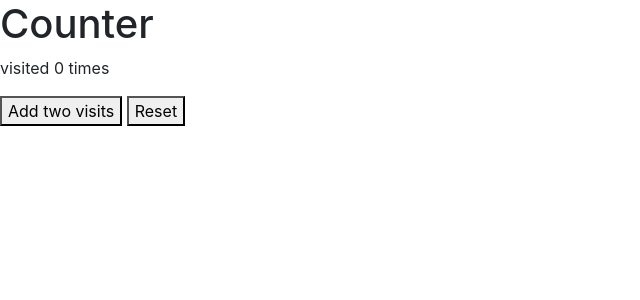
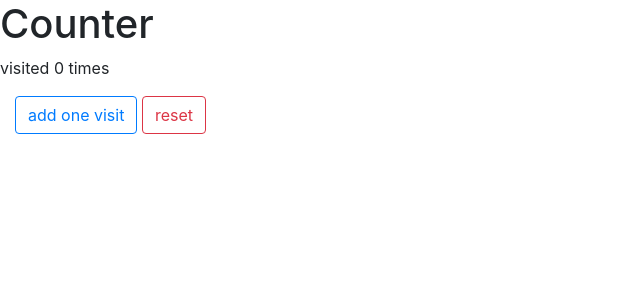
Before and after one commit to DaliusBeckjr/py-fun, a Flask app: page / in a window 1280 px wide. Shown: the top 300 px of the page, without its empty margins (0-640 px from the left). Run offline with Flask 3, Linux system fonts and the light colour scheme.

Commit message:
it works now....

```diff
--- a/python/flask/counter/server.py
+++ b/python/flask/counter/server.py
@@ -2,31 +2,21 @@ from flask import Flask, render_template, request, redirect, session
 app = Flask(__name__)
 app.secret_key = 'keep it secret, keep it safe'
 
+
 @app.route('/')
 def root():
-
-    # visits = session.get('visits') #retrieve a value from session
-    if 'visits' in session:
+    if "visits" not in session:
+        session["visits"] = 0
+        print("key does NOT exist")
+    else:
+        session["visits"] +=1
         print('key exists!')
-        session['visits'] += 1
-
-    else:
-        print("key does NOT exist")
-        session['visits'] = 0
     return render_template('home.html')
 
-@app.route('/add_one')
-def count_up():
-    session['visits'] += 1
+@app.route('/reset')
+def reset():
+    session.pop("visits", None) #clears a specific value
     return redirect('/')
-
-
-@app.route('/destroy_session')
-def delete_visits():
-    if 'visit' in session:
-        session.pop('visits', None)  #clears a specific key
-        return redirect('/')
-
 
 
 
--- a/python/flask/counter/templates/home.html
+++ b/python/flask/counter/templates/home.html
@@ -15,16 +15,14 @@
   </head>
   <body>
     <div class="content">
-      <form action="/">
+
         <h1>Counter</h1>
           <p> visited {{session['visits']}} times</p>
-        <a href="/add_one">
-          <button type="submit">Add two visits</button>
-        </a>
-        <a href="/destroy_session">
-          <button type="reset">Reset</button>
-        </a>
-      </form>
+          <div class="col-3 flex justify-around">
+            <a href="/" class="btn btn-outline-primary">add one visit</a>
+            <a href="/reset" class="btn btn-outline-danger">reset</a>
+          </div>
+
     </div>
     <!-- Optional JavaScript -->
     <!-- jQuery first, then Popper.js, then Bootstrap JS -->
```
